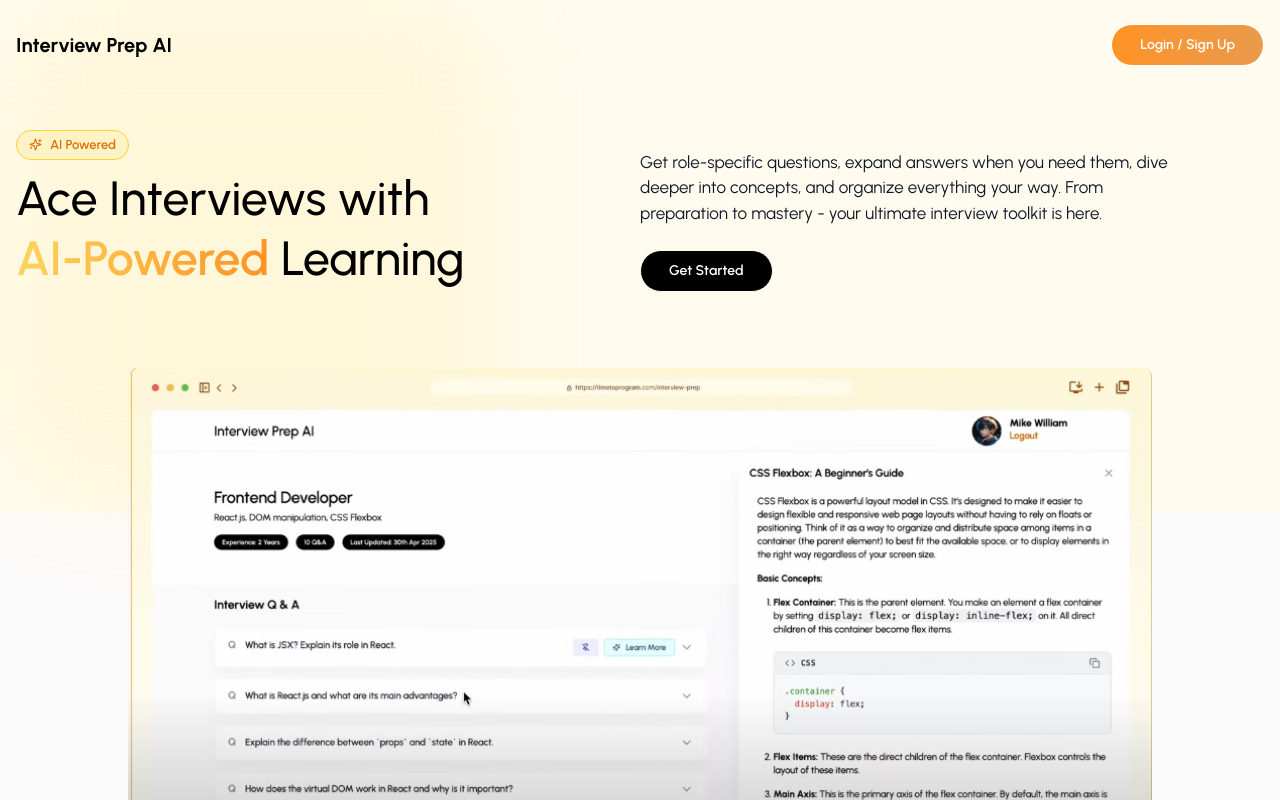
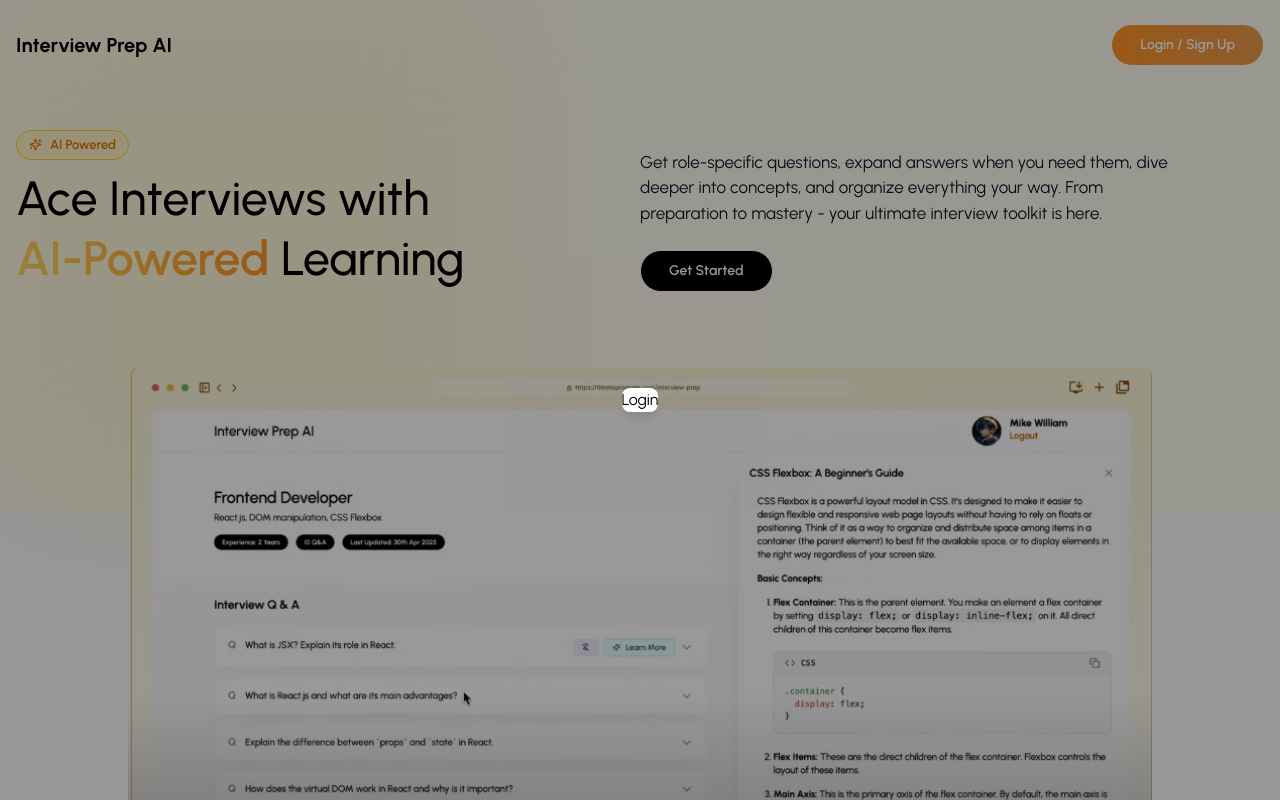
Before and after one commit to bled1908/AI_Powered_Interview_Prep_App, a React (Vite) app in the folder frontend/AI_Powered_Interview_Prep_App/: page / in a window 1280 px wide. Shown: the top 800 px of the page. Built offline with nearby package versions, Linux system fonts and the light colour scheme.

Commit message:
Creating Landing Page UI

```diff
--- /dev/null
+++ b/frontend/AI_Powered_Interview_Prep_App/src/components/Modal.jsx
@@ -0,0 +1,47 @@
+import React from 'react';
+
+const Modal = ( { children, isOpen, onClose, title, hideHeader }) => {
+    return <div className="fixed inset-0 z-50 flex justify-center items-center w-full h-full bg-black/40">
+        {/* Modal Content */}
+        <div
+            className={`relative flex flex-col bg-white shadow-lg rounded-lg overflow-hidden
+            `}
+        >
+            {/* Modal Header */}
+            {!hideHeader && (
+                <div className="flex items-center justify-between p-4 border-b border-gray-200">
+                    <h3 className="md:text-lg font-medium text-gray-900">{title}</h3>
+                </div>
+            )}
+
+            <button
+                type="button"
+                className="text-gray-400 bg-transparent hover:bg-orange-100 hover:text-gray-900 rounded-lg text-sm w-8 h-8 flex justify-center items-center absolute top-3.5 right-3.5 cursor-pointer"
+                onClick={onClose}
+            >
+                <svg
+                    className="w-3 h-3"
+                    aria-hidden="true"
+                    xmlns="http://www.w3.org/2000/svg"
+                    fill="none"
+                    viewBox="0 0 14 14"
+                >
+                    <path
+                        stroke="currentColor"
+                        strokeLinecap="round"
+                        strokeLinejoin="round"
+                        strokeWidth="2"
+                        d="M1 1l6 6m0 0l6 6M7 7l6-6M7 7l-6 6"
+                    />
+                </svg>
+            </button>
+
+            {/* Modal Body (Scrollable) */}
+            <div className="flex-1 overflow-y-auto custom-scrollbar">
+                {children}
+            </div>
+        </div>
+    </div>;
+};
+
+export default Modal;
--- a/frontend/AI_Powered_Interview_Prep_App/src/pages/LandingPage.jsx
+++ b/frontend/AI_Powered_Interview_Prep_App/src/pages/LandingPage.jsx
@@ -4,6 +4,9 @@
 import { APP_FEATURES } from "../utils/data";
 import { useNavigate } from 'react-router-dom';
 import { LuSparkles } from "react-icons/lu";
+import Modal from '../components/Modal';
+import Login from './Auth/Login';
+import SignUp from './Auth/SignUp';
 
 const LandingPage = () => {
     const navigate = useNavigate();
@@ -126,6 +129,24 @@
                     Made with ❤️... Happy Coding
                 </div>
             </div>
+
+            <Modal
+                isOpen={openAuthModal}
+                onClose={() => {
+                    setOpenAuthModal(false);
+                    setCurrentPage("login");
+                }}
+                hideHeader
+            >
+                <div>
+                    {currentPage === "login" && (
+                        <Login setCurrentPage={setCurrentPage} />
+                    )}
+                    {currentPage === "signup" && (
+                        <SignUp setCurrentPage={setCurrentPage} />
+                    )}
+                </div>
+            </Modal>
         </>
     );
 };
```
